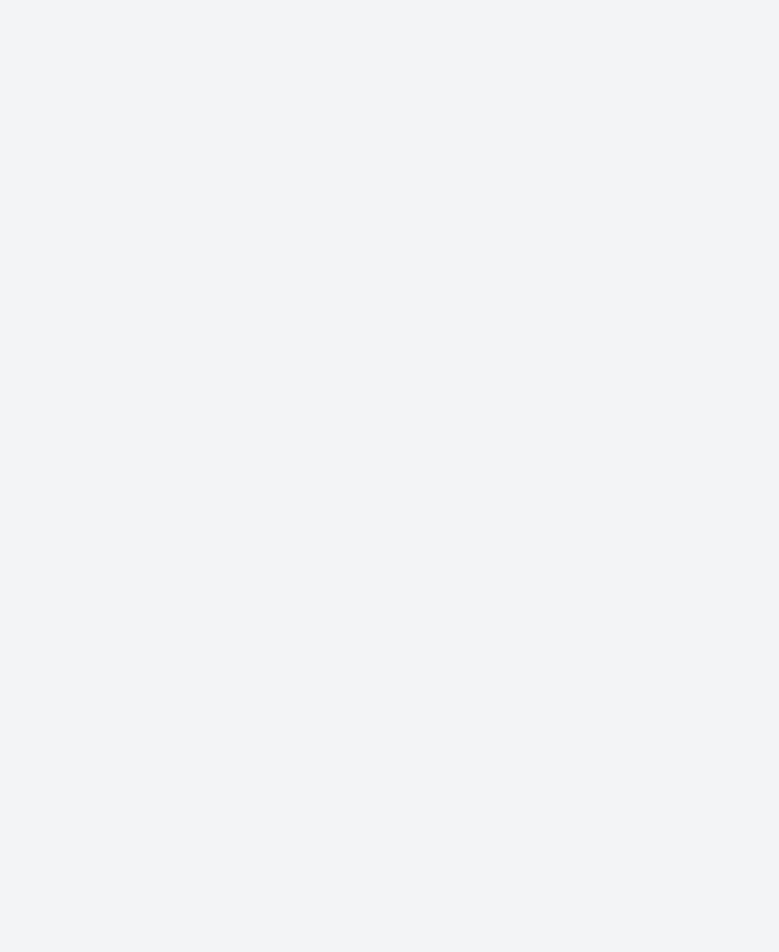
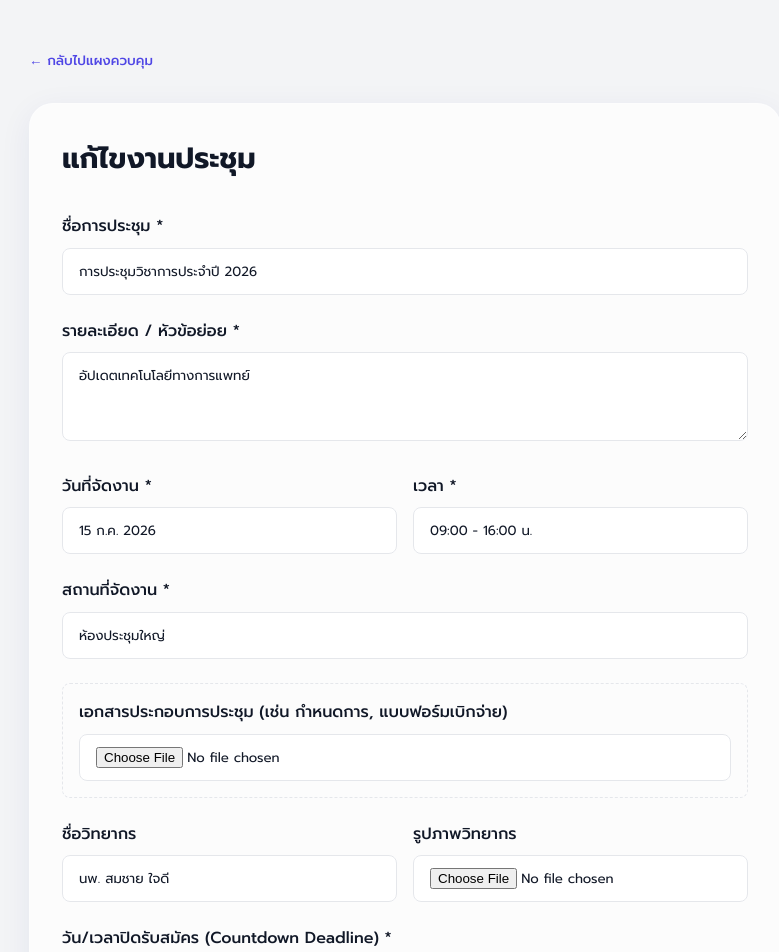
Before and after one commit to expap9/meeting-app, a React (Vite) app: page /admin/edit/1 in a window 1280 px wide. Before the commit this address had no page. Shown: the top 952 px of the page, without its empty margins (235-1014 px from the left). Before the commit the page ends 800 px from the top, so only its background shows below. Built offline with nearby package versions, Linux system fonts and the light colour scheme.

Commit message:
Add edit meeting, file uploads, and contact settings

```diff
--- a/src/App.jsx
+++ b/src/App.jsx
@@ -14,6 +14,7 @@ function App() {
         <Route path="/thank-you" element={<ThankYou />} />
         <Route path="/admin" element={<AdminDashboard />} />
         <Route path="/admin/create" element={<AdminMeetingForm />} />
+        <Route path="/admin/edit/:id" element={<AdminMeetingForm />} />
       </Routes>
     </div>
   );
--- a/src/pages/AdminDashboard.jsx
+++ b/src/pages/AdminDashboard.jsx
@@ -4,7 +4,13 @@ import { FaPlus, FaTrash, FaCog, FaHistory } from 'react-icons/fa';
 
 export default function AdminDashboard() {
   const [meetings, setMeetings] = useState([]);
-  const [settings, setSettings] = useState({ siteTitle: '', siteSubtitle: '' });
+  const [settings, setSettings] = useState({
+    siteTitle: '',
+    siteSubtitle: '',
+    contactName: '',
+    contactPhone: '',
+    contactEmail: ''
+  });
   const [loading, setLoading] = useState(true);
   const [savingSettings, setSavingSettings] = useState(false);
   const [activeTab, setActiveTab] = useState('active'); // active, history, settings
@@ -82,9 +88,34 @@ export default function AdminDashboard() {
                 <label className="form-label">คำอธิบายย่อย (Site Subtitle)</label>
                 <input
                   type="text" className="form-input"
-                  value={settings.siteSubtitle}
+                  value={settings.siteSubtitle || ''}
                   onChange={e => setSettings({...settings, siteSubtitle: e.target.value})}
                   required
+                />
+              </div>
+              <h3 style={{ marginTop: '2rem', marginBottom: '1rem' }}>ข้อมูลติดต่อผู้รับผิดชอบ</h3>
+              <div className="form-group">
+                <label className="form-label">ชื่อผู้รับผิดชอบ</label>
+                <input
+                  type="text" className="form-input"
+                  value={settings.contactName || ''}
+                  onChange={e => setSettings({...settings, contactName: e.target.value})}
+                />
+              </div>
+              <div className="form-group">
+                <label className="form-label">เบอร์โทรศัพท์ติดต่อ</label>
+                <input
+                  type="text" className="form-input"
+                  value={settings.contactPhone || ''}
+                  onChange={e => setSettings({...settings, contactPhone: e.target.value})}
+                />
+              </div>
+              <div className="form-group">
+                <label className="form-label">อีเมลติดต่อ</label>
+                <input
+                  type="email" className="form-input"
+                  value={settings.contactEmail || ''}
+                  onChange={e => setSettings({...settings, contactEmail: e.target.value})}
                 />
               </div>
               <button type="submit" className="btn btn-primary" disabled={savingSettings}>
@@ -119,7 +150,10 @@ export default function AdminDashboard() {
                     <tr key={m.id} style={{ borderBottom: '1px solid var(--border)' }}>
                       <td style={{ padding: '1rem' }}>{m.title}</td>
                       <td style={{ padding: '1rem' }}>{m.date}</td>
-                      <td style={{ padding: '1rem' }}>
+                      <td style={{ padding: '1rem', display: 'flex', gap: '0.5rem' }}>
+                        <Link to={`/admin/edit/${m.id}`} className="btn btn-secondary" style={{ padding: '0.5rem 1rem' }}>
+                          แก้ไข
+                        </Link>
                         <button onClick={() => handleDelete(m.id)} className="btn btn-secondary" style={{ color: 'var(--danger)', padding: '0.5rem 1rem' }}>
                           <FaTrash /> ลบ
                         </button>
--- a/src/pages/AdminMeetingForm.jsx
+++ b/src/pages/AdminMeetingForm.jsx
@@ -1,9 +1,16 @@
-import { useState } from 'react';
-import { useNavigate } from 'react-router-dom';
+import { useState, useEffect } from 'react';
+import { useNavigate, useParams } from 'react-router-dom';
+import { api } from '../api';
 
 export default function AdminMeetingForm() {
   const navigate = useNavigate();
+  const { id } = useParams();
+  const isEditMode = Boolean(id);
+
   const [loading, setLoading] = useState(false);
+  const [uploadingDoc, setUploadingDoc] = useState(false);
+  const [uploadingImg, setUploadingImg] = useState(false);
+
   const [formData, setFormData] = useState({
     title: '',
     description: '',
@@ -11,22 +18,93 @@ export default function AdminMeetingForm() {
     time: '',
     location: '',
     speakerName: '',
-    deadline: ''
+    deadline: '',
+    documentUrl: '',
+    speakerPhotoUrl: ''
   });
+
+  useEffect(() => {
+    if (isEditMode) {
+      // In production, fetch specific meeting details
+      // api.get('getMeetingDetails&id=' + id).then(data => setFormData(data))
+
+      // Mock data for demo
+      setTimeout(() => {
+        setFormData({
+          title: 'การประชุมวิชาการประจำปี 2026',
+          description: 'อัปเดตเทคโนโลยีทางการแพทย์',
+          date: '15 ก.ค. 2026',
+          time: '09:00 - 16:00 น.',
+          location: 'ห้องประชุมใหญ่',
+          speakerName: 'นพ. สมชาย ใจดี',
+          deadline: '2026-07-10T23:59',
+          documentUrl: '',
+          speakerPhotoUrl: ''
+        });
+      }, 500);
+    }
+  }, [id, isEditMode]);
 
   const handleChange = (e) => {
     setFormData({ ...formData, [e.target.name]: e.target.value });
+  };
+
+  const handleFileUpload = (e, type) => {
+    const file = e.target.files[0];
+    if (!file) return;
+
+    if (type === 'doc') setUploadingDoc(true);
+    if (type === 'img') setUploadingImg(true);
+
+    const reader = new FileReader();
+    reader.onload = async () => {
+      try {
+        // Mock upload delay
+        setTimeout(() => {
+          if (type === 'doc') {
+            setFormData(prev => ({ ...prev, documentUrl: 'https://example.com/mock-doc.pdf' }));
+            setUploadingDoc(false);
+          } else {
+            setFormData(prev => ({ ...prev, speakerPhotoUrl: 'https://example.com/mock-img.jpg' }));
+            setUploadingImg(false);
+          }
+          alert('อัปโหลดไฟล์จำลองเสร็จสิ้น (ในการใช้งานจริงจะไปบันทึกที่ Google Drive)');
+        }, 1500);
+
+        /*
+        // Real upload logic:
+        const payload = {
+          filename: file.name,
+          mimeType: file.type,
+          base64: reader.result,
+          registrationId: 'ADMIN_UPLOAD' // mock id for folder prefix
+        };
+        const res = await api.post('uploadFile', payload);
+        if (type === 'doc') setFormData(prev => ({ ...prev, documentUrl: res.fileUrl }));
+        if (type === 'img') setFormData(prev => ({ ...prev, speakerPhotoUrl: res.fileUrl }));
+        */
+      } catch (err) {
+        alert('อัปโหลดล้มเหลว');
+      } finally {
+        // setUploadingDoc(false); setUploadingImg(false);
+      }
+    };
+    reader.readAsDataURL(file);
   };
 
   const handleSubmit = (e) => {
     e.preventDefault();
     setLoading(true);
 
-    // Call GAS action=createMeeting
+    const action = isEditMode ? 'updateMeeting' : 'createMeeting';
+    const payload = { ...formData, id: id };
+
+    // api.post(action, payload).then(() => navigate('/admin'))
+
     setTimeout(() => {
       setLoading(false);
       navigate('/admin');
-    }, 1500);
+    }, 1000);
   };
 
   return (
@@ -36,7 +114,9 @@ export default function AdminMeetingForm() {
       </button>
 
       <div className="glass-panel" style={{ padding: '2rem' }}>
-        <h1 style={{ fontSize: '1.8rem', marginBottom: '2rem' }}>สร้างงานประชุมใหม่</h1>
+        <h1 style={{ fontSize: '1.8rem', marginBottom: '2rem' }}>
+          {isEditMode ? 'แก้ไขงานประชุม' : 'สร้างงานประชุมใหม่'}
+        </h1>
 
         <form onSubmit={handleSubmit}>
           <div className="form-group">
@@ -65,9 +145,24 @@ export default function AdminMeetingForm() {
             <input type="text" name="location" className="form-input" required value={formData.location} onChange={handleChange} />
           </div>
 
-          <div className="form-group">
-            <label className="form-label">ชื่อวิทยากร</label>
-            <input type="text" name="speakerName" className="form-input" value={formData.speakerName} onChange={handleChange} />
+          <div className="form-group" style={{ padding: '1rem', border: '1px dashed var(--border)', borderRadius: 'var(--radius-md)', marginBottom: '1.5rem' }}>
+            <label className="form-label">เอกสารประกอบการประชุม (เช่น กำหนดการ, แบบฟอร์มเบิกจ่าย)</label>
+            <input type="file" className="form-input" accept=".pdf" onChange={(e) => handleFileUpload(e, 'doc')} disabled={uploadingDoc} />
+            {uploadingDoc && <p style={{ color: 'var(--primary)', fontSize: '0.9rem', marginTop: '0.5rem' }}>กำลังอัปโหลดเอกสาร...</p>}
+            {formData.documentUrl && <p style={{ color: 'var(--secondary)', fontSize: '0.9rem', marginTop: '0.5rem' }}>แนบเอกสารแล้ว: <a href={formData.documentUrl} target="_blank" rel="noreferrer">ดูเอกสาร</a></p>}
+          </div>
+
+          <div style={{ display: 'grid', gridTemplateColumns: '1fr 1fr', gap: '1rem' }}>
+            <div className="form-group">
+              <label className="form-label">ชื่อวิทยากร</label>
+              <input type="text" name="speakerName" className="form-input" value={formData.speakerName} onChange={handleChange} />
+            </div>
+            <div className="form-group">
+              <label className="form-label">รูปภาพวิทยากร</label>
+              <input type="file" className="form-input" accept="image/*" onChange={(e) => handleFileUpload(e, 'img')} disabled={uploadingImg} />
+              {uploadingImg && <p style={{ color: 'var(--primary)', fontSize: '0.9rem', marginTop: '0.5rem' }}>กำลังอัปโหลดรูปภาพ...</p>}
+              {formData.speakerPhotoUrl && <p style={{ color: 'var(--secondary)', fontSize: '0.9rem', marginTop: '0.5rem' }}>แนบรูปภาพแล้ว</p>}
+            </div>
           </div>
 
           <div className="form-group">
@@ -75,8 +170,8 @@ export default function AdminMeetingForm() {
             <input type="datetime-local" name="deadline" className="form-input" required value={formData.deadline} onChange={handleChange} />
           </div>
 
-          <button type="submit" className="btn btn-primary" style={{ width: '100%', marginTop: '1rem' }} disabled={loading}>
-            {loading ? 'กำลังบันทึก...' : 'สร้างงานประชุม'}
+          <button type="submit" className="btn btn-primary" style={{ width: '100%', marginTop: '1rem' }} disabled={loading || uploadingDoc || uploadingImg}>
+            {loading ? 'กำลังบันทึก...' : (isEditMode ? 'บันทึกการแก้ไข' : 'สร้างงานประชุม')}
           </button>
         </form>
       </div>
--- a/src/pages/Home.jsx
+++ b/src/pages/Home.jsx
@@ -99,6 +99,15 @@ export default function Home() {
           ))}
         </div>
       )}
+      {/* Contact Section */}
+      {!loading && (settings.contactName || settings.contactPhone || settings.contactEmail) && (
+        <div style={{ marginTop: '5rem', padding: '2rem', textAlign: 'center', borderTop: '1px solid var(--border)' }}>
+          <h3 style={{ marginBottom: '1rem', color: 'var(--text-main)' }}>ติดต่อสอบถามเพิ่มเติม</h3>
+          {settings.contactName && <p style={{ color: 'var(--text-muted)' }}><strong>ผู้รับผิดชอบ:</strong> {settings.contactName}</p>}
+          {settings.contactPhone && <p style={{ color: 'var(--text-muted)' }}><strong>โทรศัพท์:</strong> {settings.contactPhone}</p>}
+          {settings.contactEmail && <p style={{ color: 'var(--text-muted)' }}><strong>อีเมล:</strong> {settings.contactEmail}</p>}
+        </div>
+      )}
     </div>
   );
 }
```
